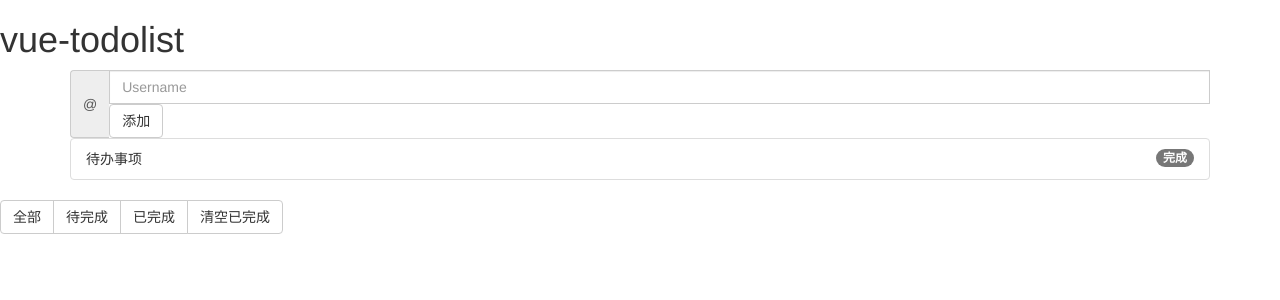
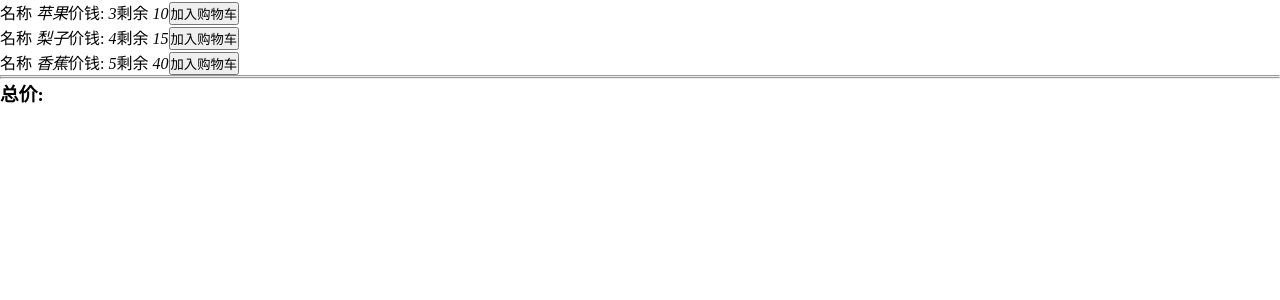
Before and after one commit to clm1100/shopingcart, a Vue app: page / in a window 1280 px wide. Shown: the top 300 px of the page. Built offline with nearby package versions, Linux system fonts and the light colour scheme.

Commit message:
购物车费组件话实现

```diff
--- a/package.json
+++ b/package.json
@@ -11,8 +11,10 @@
     "lint": "eslint --ext .js,.vue src"
   },
   "dependencies": {
+    "axios": "^0.17.0",
     "bootstrap": "^3.3.7",
     "vue": "^2.5.2",
+    "vue-axios": "^2.0.2",
     "vue-router": "^3.0.1",
     "vue-strap": "^1.1.37",
     "vuex": "^3.0.0"
--- a/src/App.vue
+++ b/src/App.vue
@@ -1,115 +1,69 @@
 <template>
   <div id="app">
-    <h1>vue-todolist</h1>
-    <div class="container">
-      <div class="input-group">
-        <span class="input-group-addon" id="basic-addon1">@</span>
-        <input v-model="content" type="text" class="form-control" placeholder="Username" aria-describedby="basic-addon1">
-        <button @click="add" type="button" class="btn btn-default">添加</button>
-      </div>
-    </div>
-    <div class="container">
-      <ul class="list-group" v-if="xuanran =='all'">
-        <li v-for=" t in all" class="list-group-item">
-          <span @click="jian(t.id)" class="badge" v-bind:class="{ complete:t.complete }">完成</span>
-          {{t.content}}
-        </li>
-      </ul>
-
-      <ul class="list-group" v-else-if="xuanran == 'active'">
-        <li v-for=" t in active" class="list-group-item">
-          <span @click="jian(t.id)" class="badge" v-bind:class="{ complete:t.complete }">完成</span>
-          {{t.content}}
-        </li>
-      </ul>
-      <ul class="list-group" v-else-if="xuanran == 'complete'">
-        <li v-for=" t in complete" class="list-group-item">
-          <span @click="jian(t.id)" class="badge" v-bind:class="{ complete:t.complete }">完成</span>
-          {{t.content}}
+    <div>
+      <ul>
+        <li v-for="item in shopList">
+          <p>
+            <span>名称 <i v-text="item.name"></i></span>
+            <span>价钱: <i v-text="item.price"></i></span>
+            <span>剩余 <i v-text="item.shengyu">4</i></span>
+            <button @click="addtocart(item.id)">加入购物车</button>
+          </p>
         </li>
       </ul>
     </div>
-    <div class="btn-group" role="group" aria-label="...">
-      <button @click="Aall" type="button" class="btn btn-default">全部</button>
-      <button @click="Aactive" type="button" class="btn btn-default">待完成</button>
-      <button @click="Acomplete" type="button" class="btn btn-default">已完成</button>
-      <button @click="dele" type="button" class="btn btn-default">清空已完成</button>
-
+    <hr>
+    <div>
+      <div>
+        <ul>
+          <li v-for="item in cartList">
+            <p>
+              <span>名称 <i v-text="item.name"></i></span>
+              <span>价钱: <i v-text="item.price"></i></span>
+              <span>个数 <i v-text="item.geshu">4</i></span>
+              <button>加一个</button>
+              <button>减一个</button>
+            </p>
+          </li>
+        </ul>
+      </div>
     </div>
+    <hr>
+    <h3>
+      总价:
+    </h3>
   </div>
-
 </template>
-
 <script>
-import 'bootstrap/dist/css/bootstrap.min.css'
-import store from "./store";
-function randomString(len) {
-　　len = len || 32;
-　　var $chars = 'ABCDEFGHJKMNPQRSTWXYZabcdefhijkmnprstwxyz2345678';    /****默认去掉了容易混淆的字符oOLl,9gq,Vv,Uu,I1****/
-　　var maxPos = $chars.length;
-　　var pwd = '';
-　　for (let i = 0; i < len; i++) {
-　　　　pwd += $chars.charAt(Math.floor(Math.random() * maxPos));
-　　}
-　　return pwd;
-}
-
 export default {
   data(){
     return {
-      xuanran:'all',
-      content:'',
-      todos:[
-        {id: 1, content:'待办事项',complete:false}
-       ]
+      shopList:[
+        {id:'1',name:"苹果",price:"3",shengyu:10},
+        {id:'2',name:"梨子",price:"4",shengyu:15},
+        {id:'3',name:"香蕉",price:"5",shengyu:40},
+      ],
+      cartList:[]
     }
   },
-  computed:{
-    all: function(){return this.todos},
-    active: function() {return this.todos.filter(function(e){return !e.complete}) } ,
-    complete: function(){return this.todos.filter(function(e){return e.complete})}
-  },
   methods:{
-    dele(){
-   this.todos=   this.todos.filter(function(e){
-        return !e.complete
-      })
-    },
-    Aall(){
-     this.xuanran = 'all';
-     console.log(this.xuanran)
-    },
-    Aactive(){
-      this.xuanran = 'active'
-      console.log(this.xuanran)
-    },
-    Acomplete(){
-      this.xuanran = 'complete'
-      console.log(this.xuanran)
-    },
-    add(){
-      console.log(this.content);
-      let todo = {
-        id : randomString(32),
-        content:this.content,
-        complete:false
+    addtocart(id){
+      // 商品总数减一
+      this.shopList.filter((e)=>{return e.id == id})[0].shengyu-=1;
+      // 购物车商品加一
+      if(this.cartList.filter((e)=>{return e.id == id}).length == 0){
+        let objdanli  = Object.assign({},this.shopList.filter((e)=>{return e.id == id})[0]);
+        delete objdanli.shengyu
+        objdanli.geshu = 1;
+        console.log(objdanli)
+        this.cartList.push(objdanli);
+      }else{
+        this.cartList.filter((e)=>{return e.id == id})[0].geshu+=1;
       }
-      if(this.content){
-        this.todos.push(todo);
-      }
-    },
-    jian(id){
-      let index = '';
-      this.todos.forEach((e,i)=>{if(e.id==id){
-        index = i
-         this.todos[index].complete = true;
-        }});
-
     }
   }
-};
+}
 </script>
-
 <style>
-.complete {color: red;background-color: blue}
+* {margin: 0;padding:0}
 </style>
```
Also changed, not shown: 1 other file (tests, documents, lock files or other folders).
